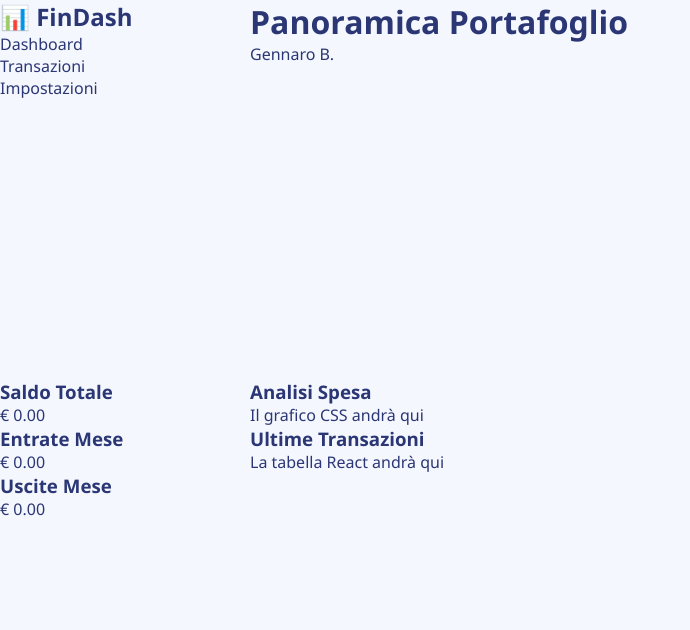
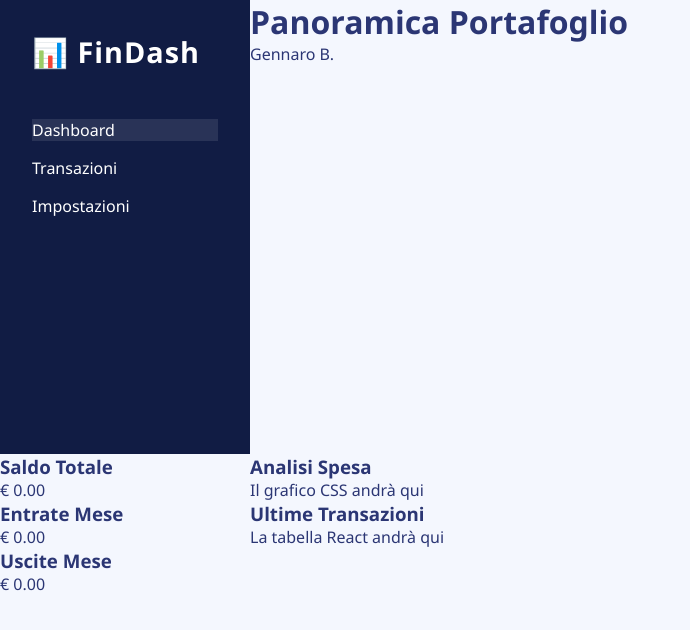
Before and after one commit to GennaroBuonomo/findash, a React (Vite) app: page / in a window 1280 px wide. Shown: the top 630 px of the page, without its empty margins (0-690 px from the left). Built offline with nearby package versions, Linux system fonts and the light colour scheme.

Commit message:
Add sidebar styles and layout configuration to App.css

```diff
--- a/src/App.css
+++ b/src/App.css
@@ -17,3 +17,37 @@ body{
   grid-template-columns: 250px 1fr;
   min-height: 100vh;
 }
+
+/* --- SIDEBAR --- */
+.sidebar{
+  background-color: #111c44;
+  color: white;
+  padding: 32px;
+  display: flex;
+  flex-direction: column;
+  gap: 48px;
+}
+
+.logo h2{
+  font-size: 1.8rem;
+  letter-spacing: 1px;
+}
+
+.sidebar-nav ul{
+  list-style: none;
+  display: flex;
+  flex-direction: column;
+  gap: 16px;
+}
+
+sidebar-nav li{
+  padding: 0.8rem 1rem;
+  border-radius: 8px;
+  cursor: pointer;
+  transition: background 0.3s ease;
+  font-weight: 500;
+}
+
+.sidebar-nav li:hover, .sidebar-nav li.active {
+  background-color: rgba(255, 255, 255, 0.1);
+}
```
